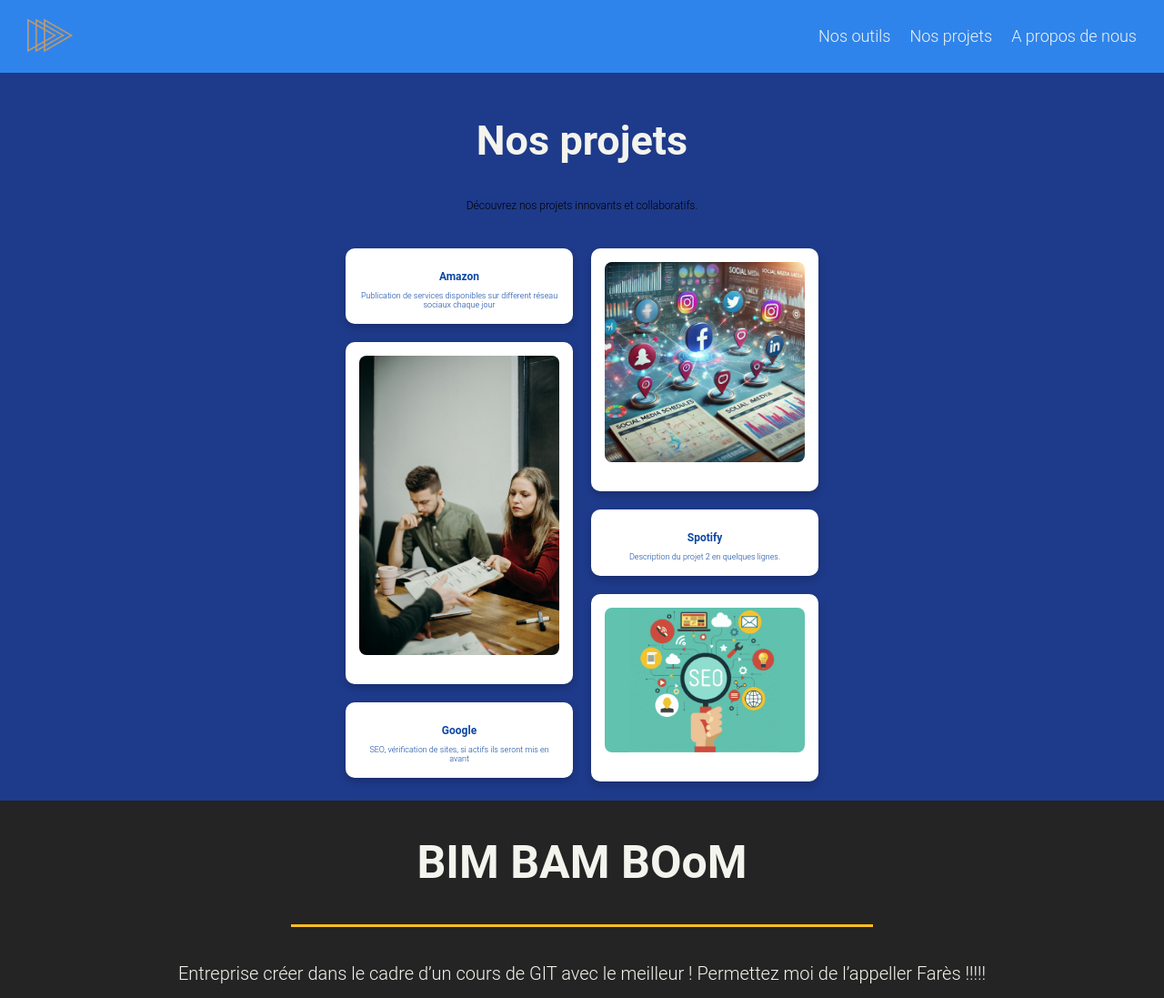
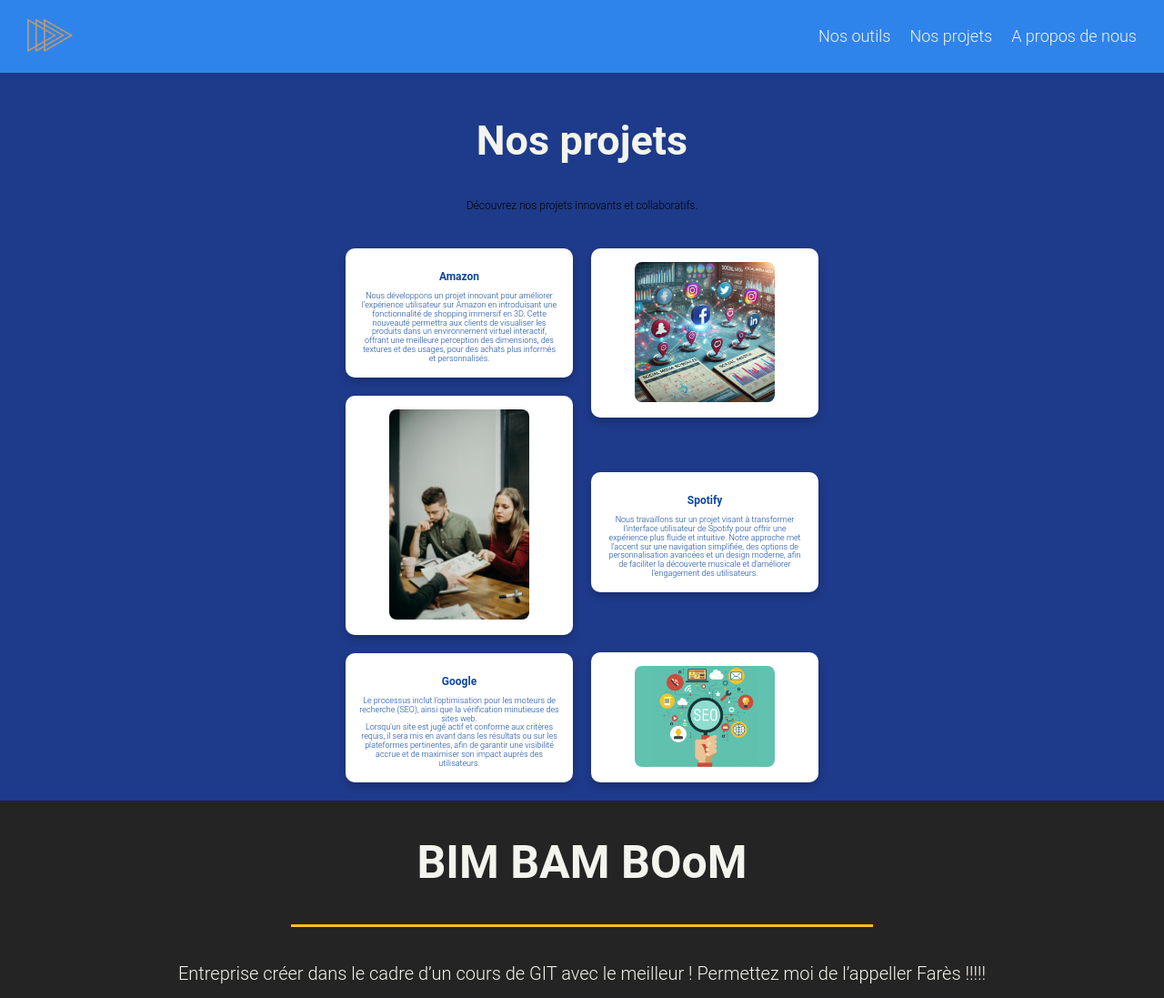
Before and after one commit to Hug0003/automatisation_site, a plain HTML site: page templates/projects.html in a window 1280 px wide. Shown: the top 1097 px of the page at 91% size. Drawn offline with Linux system fonts and the light colour scheme.

Commit message:
fin de la page projet

```diff
--- a/css/projects.css
+++ b/css/projects.css
@@ -80,9 +80,8 @@
   }
 
   .project-card img {
-    max-width: 100%;
+    max-width: 70%;
     height: auto;
-    margin-bottom: 15px;
     border-radius: 8px;
   }
 
@@ -94,3 +93,12 @@
   .project-card p {
     font-size: 0.9em;
   }
+
+
+  .two {
+    margin-top: 40px; /* Ajoute un espace supplémentaire au-dessus de la troisième card */
+  }
+
+  .third {
+    margin-top: 46px; /* Ajoute un espace supplémentaire au-dessus de la troisième card */
+  }
--- a/templates/projects.html
+++ b/templates/projects.html
@@ -36,14 +36,15 @@
                 <div class="projects-grid">
                     <div class="project-card">
                       <h3>Amazon</h3>
-                      <p>Publication de services disponibles sur different réseau sociaux chaque jour</p>
+                      <p>Nous développons un projet innovant pour améliorer l’expérience utilisateur sur Amazon en introduisant une fonctionnalité de shopping immersif en 3D. Cette nouveauté permettra aux clients de visualiser les produits dans un environnement virtuel interactif, offrant une meilleure perception des dimensions, des textures et des usages, pour des achats plus informés et personnalisés.</p>
                     </div>
                     <div class="project-card">
                       <img src="../assets/Illustration-Spotify.jpg" alt="Projet 2">
                     </div>
                     <div class="project-card">
-                      <h3>Google</h3>
-                      <p>SEO, vérification de sites, si actifs ils seront mis en avant</p>
+                      <h3 class="google">Google</h3>
+                      <p>Le processus inclut l'optimisation pour les moteurs de recherche (SEO), ainsi que la vérification minutieuse des sites web.
+                        <br> Lorsqu'un site est jugé actif et conforme aux critères requis, il sera mis en avant dans les résultats ou sur les plateformes pertinentes, afin de garantir une visibilité accrue et de maximiser son impact auprès des utilisateurs.</p>
                     </div>
                 </div>
             </div>
@@ -52,11 +53,11 @@
                     <div class="project-card">
                       <img src="../assets/illustrations-Amazon.webp" alt="Projet 1">
                     </div>
-                    <div class="project-card">
-                      <h3>Spotify</h3>
-                      <p>Description du projet 2 en quelques lignes.</p>
+                    <div class="project-card two">
+                      <h3 class="spotify">Spotify</h3>
+                      <p>Nous travaillons sur un projet visant à transformer l'interface utilisateur de Spotify pour offrir une expérience plus fluide et intuitive. Notre approche met l'accent sur une navigation simplifiée, des options de personnalisation avancées et un design moderne, afin de faciliter la découverte musicale et d'améliorer l'engagement des utilisateurs.</p>
                     </div>
-                    <div class="project-card">
+                    <div class="project-card third">
                       <img src="../assets/illustration-Google.png" alt="Projet 3">
                     </div>
                 </div>
```
